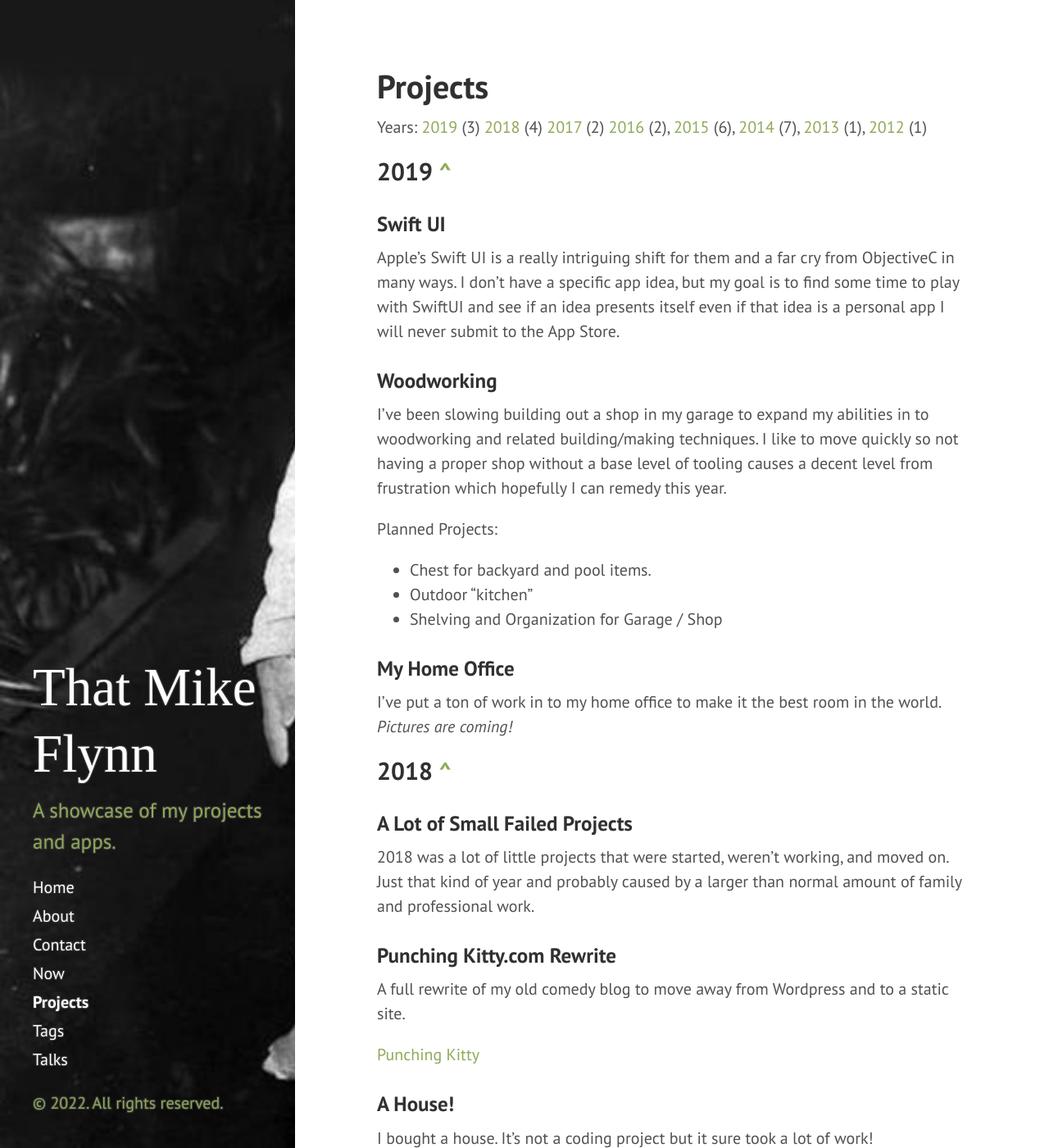
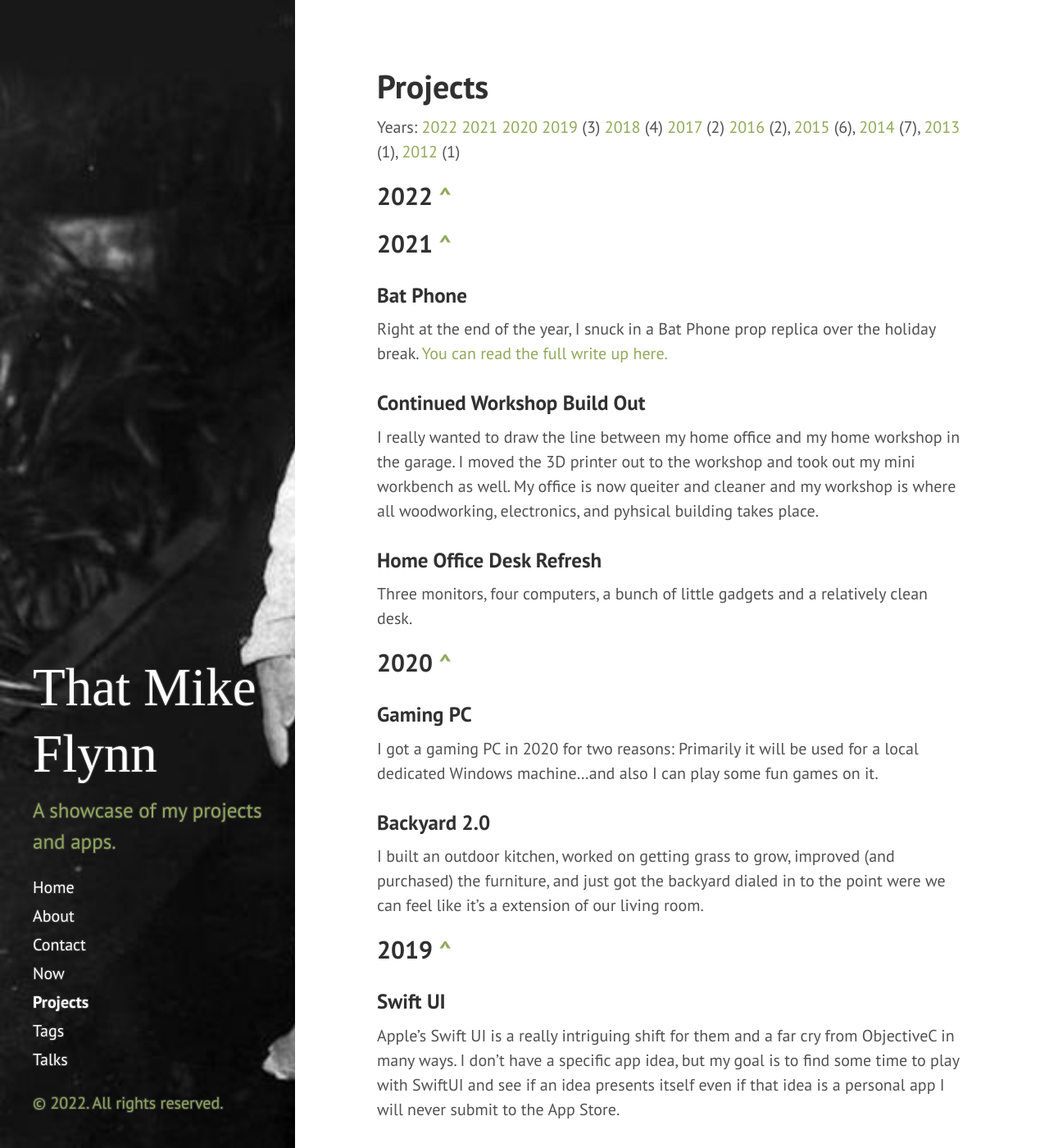
Before and after one commit to mikeflynn/thatmikeflynn.com-archive, a Jekyll site: the page built from projects.md, in a window 1280 px wide and 1400 px high. Shown: the whole window at 82% size. Built offline with Jekyll 4.4.1, drawn with Linux system fonts in a browser that asks for light colours; nearby versions of some CDN libraries; some web fonts are replaced.

Commit message:
Updated project page.

```diff
--- a/projects.md
+++ b/projects.md
@@ -4,7 +4,38 @@ title: Projects
 permalink: /projects/
 ---
 
-Years: [2019](#2019) (3) [2018](#2018) (4) [2017](#2017) (2) [2016](#2016) (2), [2015](#2015) (6), [2014](#2014) (7), [2013](#2013) (1), [2012](#2012) (1)
+Years: [2022](#2022) [2021](#2021) [2020](#2020) [2019](#2019) (3) [2018](#2018) (4) [2017](#2017) (2) [2016](#2016) (2), [2015](#2015) (6), [2014](#2014) (7), [2013](#2013) (1), [2012](#2012) (1)
+
+<a name="2022"></a>
+## 2022 [&#94;](#top)
+
+
+
+<a name="2021"></a>
+## 2021 [&#94;](#top)
+
+### Bat Phone
+
+Right at the end of the year, I snuck in a Bat Phone prop replica over the holiday break. [You can read the full write up here.](https://thatmikeflynn.com/2022/01/09/my-bat-phone/)
+
+### Continued Workshop Build Out
+
+I really wanted to draw the line between my home office and my home workshop in the garage. I moved the 3D printer out to the workshop and took out my mini workbench as well. My office is now queiter and cleaner and my workshop is where all woodworking, electronics, and pyhsical building takes place.
+
+### Home Office Desk Refresh
+
+Three monitors, four computers, a bunch of little gadgets and a relatively clean desk.
+
+<a name="2020"></a>
+## 2020 [&#94;](#top)
+
+### Gaming PC
+
+I got a gaming PC in 2020 for two reasons: Primarily it will be used for a local dedicated Windows machine...and also I can play some fun games on it.
+
+### Backyard 2.0
+
+I built an outdoor kitchen, worked on getting grass to grow, improved (and purchased) the furniture, and just got the backyard dialed in to the point were we can feel like it's a extension of our living room.
 
 <a name="2019"></a>
 ## 2019 [&#94;](#top)
```
